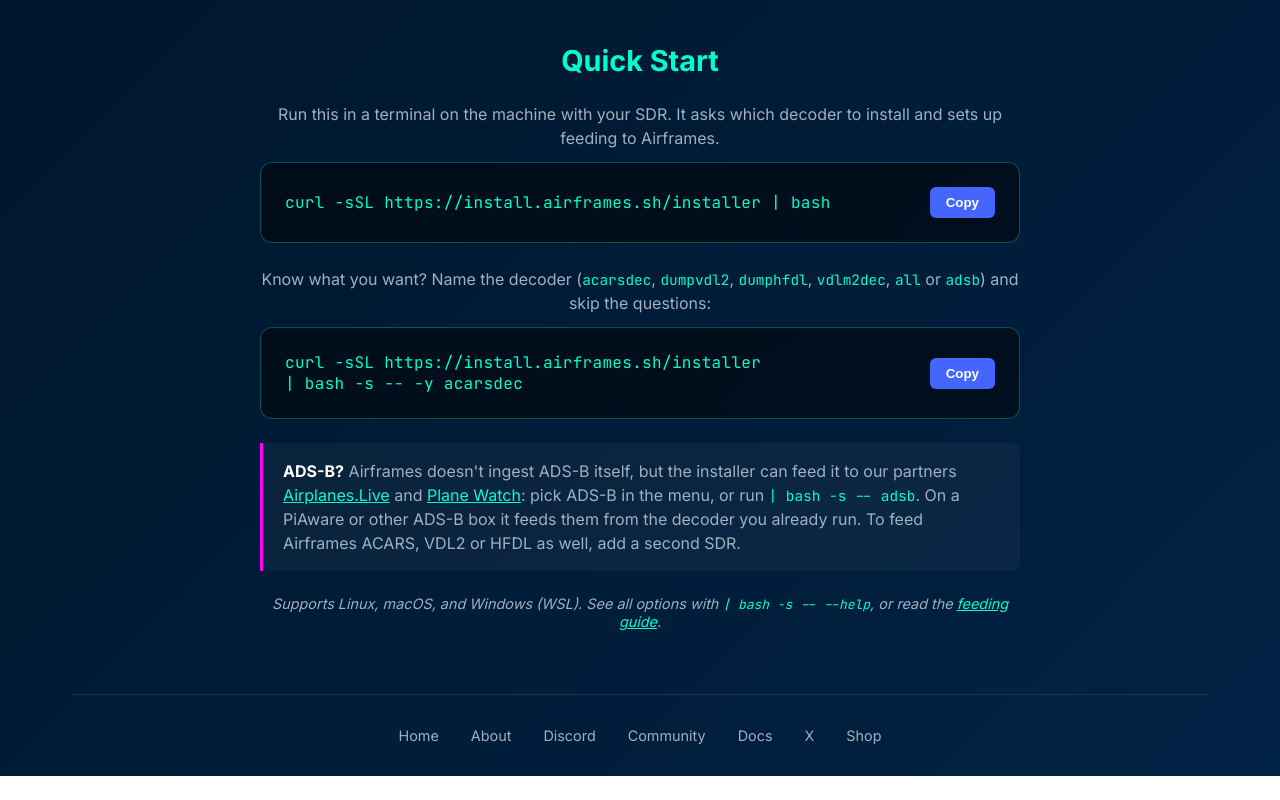
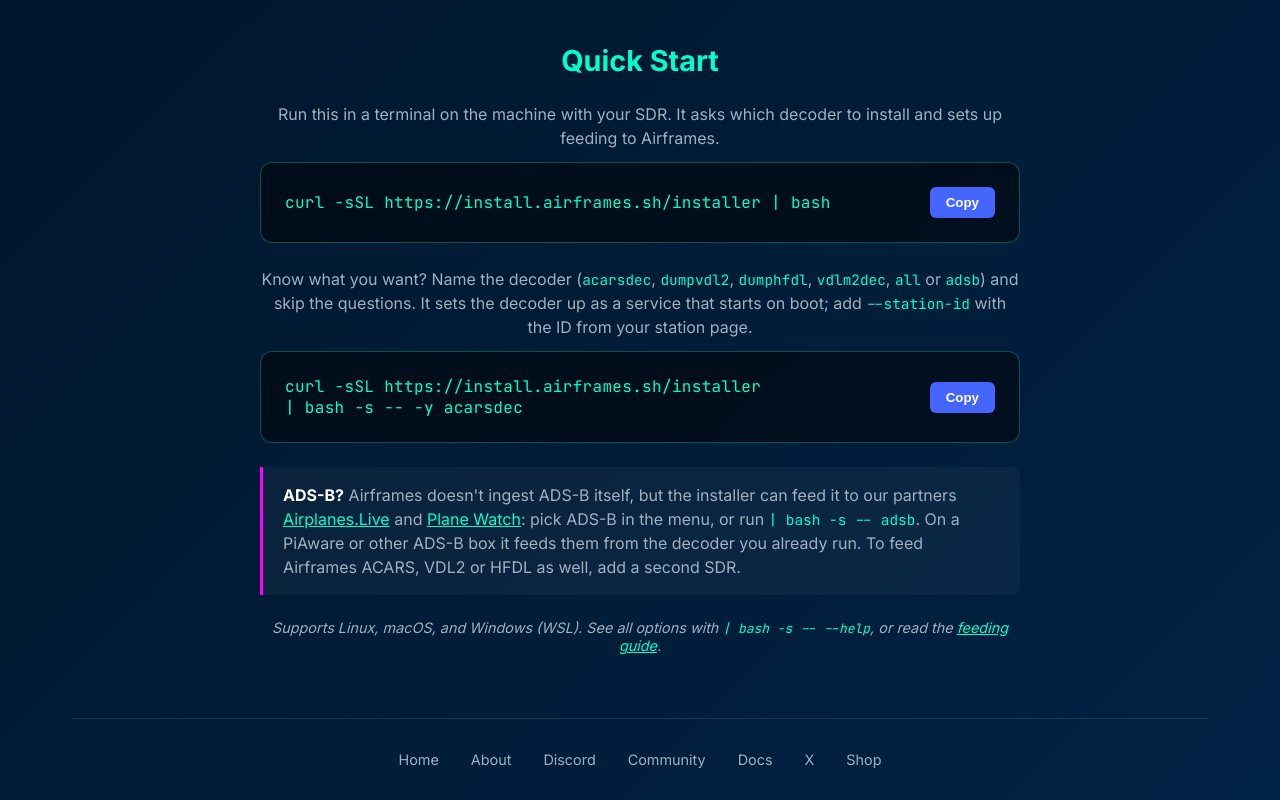
Before and after one commit to airframesio/install.airframes.sh, a plain HTML site: page index.html in a window 1280 px wide. Shown: the part 927-1727 px from the top of the page. Before the commit the page ends 1703 px from the top, so only its background shows below. Drawn offline with Linux system fonts and the light colour scheme.

Commit message:
Pick the RTL-SDR safely, set up a service in CLI mode, add --station-id
- Track the chosen RTL-SDR as index and serial. acarsdec, vdlm2dec,
  dumpvdl2 and readsb read an all-digit value as an index, so a serial
  like 00000001 is passed as its index. dumphfdl (SoapySDR) gets
  serial=, and Docker gets SERIAL only when the serial is known.
- List RTL-SDRs with rtl_test when it is installed, for librtlsdr's own
  index order; sysfs bus order is the fallback.
- With ADS-B running on one of several dongles and nothing saying which,
  ask in the menu, and stop an unattended run instead of guessing. An
  unattended run with no free RTL-SDR stops too; --device overrides.
- CLI mode creates the systemd (or launchd) service, as -y says, unless
  --no-service. Docker installs keep their compose file.
- --station-id ID, and a Station ID prompt in the menu flow.

Co-Authored-By: Claude Opus 5.5 <noreply@anthropic.com>
Claude-Session: https://claude.ai/code/session_01PS44Q86eYdq4h26ZjAseRY

```diff
--- a/index.html
+++ b/index.html
@@ -61,7 +61,7 @@
             <button class="copy-btn" data-copy="curl -sSL https://install.airframes.sh/installer | bash">Copy</button>
           </div>
 
-          <p class="install-step">Know what you want? Name the decoder (<code>acarsdec</code>, <code>dumpvdl2</code>, <code>dumphfdl</code>, <code>vdlm2dec</code>, <code>all</code> or <code>adsb</code>) and skip the questions:</p>
+          <p class="install-step">Know what you want? Name the decoder (<code>acarsdec</code>, <code>dumpvdl2</code>, <code>dumphfdl</code>, <code>vdlm2dec</code>, <code>all</code> or <code>adsb</code>) and skip the questions. It sets the decoder up as a service that starts on boot; add <code>--station-id</code> with the ID from your station page.</p>
           <div class="code-block">
             <code>curl -sSL https://install.airframes.sh/installer <span class="nowrap">| bash -s -- -y acarsdec</span></code>
             <button class="copy-btn" data-copy="curl -sSL https://install.airframes.sh/installer | bash -s -- -y acarsdec">Copy</button>
```
Also changed, not shown: 1 other file.
